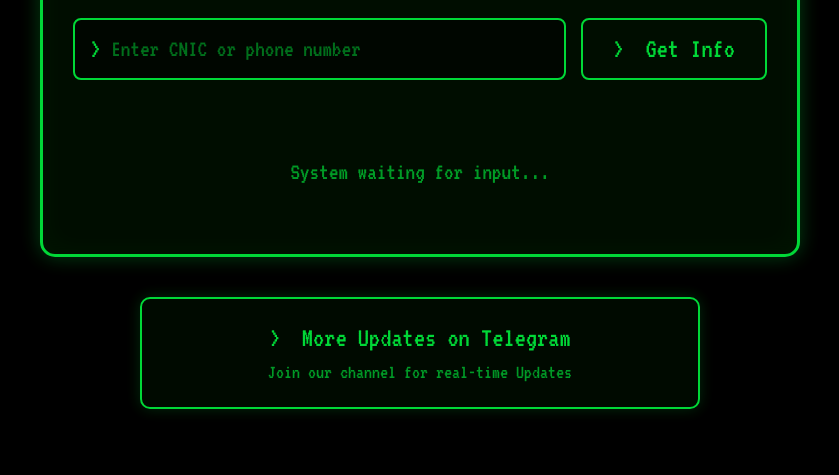
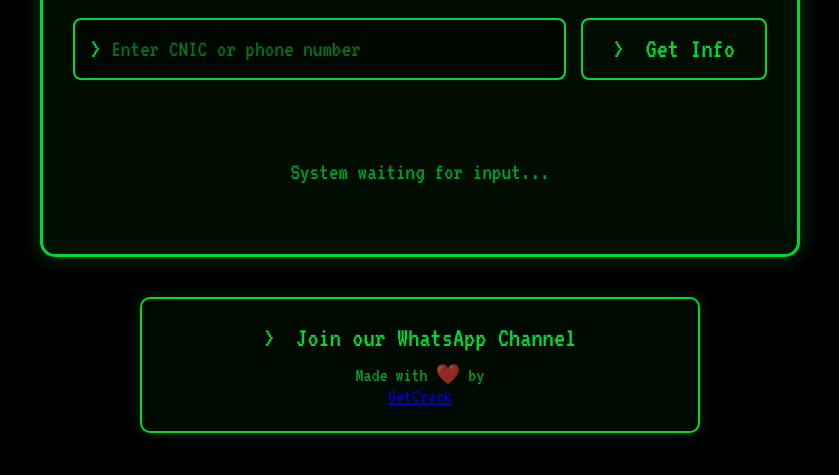
Before and after one commit to AiZahid/simtracker, a plain HTML site: page templates/index.html in a window 1280 px wide. Shown: the part 153-628 px from the top of the page, without its empty margins (220-1059 px from the left). Drawn offline with Linux system fonts and the light colour scheme.

Commit message:
Update index.html

```diff
--- a/templates/index.html
+++ b/templates/index.html
@@ -22,7 +22,7 @@
             <input
               id="phone"
               type="text"
-              maxlength="11"
+              maxlength="10"
               placeholder="Enter CNIC or phone number"
               class="terminal-input"
             />
@@ -46,10 +46,10 @@
     </div>
 
     <div class="terminal-footer">
-      <a href="https://getcrack.t.me" target="_blank" class="footer-link">
+      <a href="https://whatsapp.com/channel/0029VaGM2ptBPzjPOt6Tib2G" target="_blank" class="footer-link">
         <div class="footer-box">
-          <p class="footer-title"><span class="prompt">&gt;</span> More Updates on Telegram</p>
-          <p class="footer-subtitle">Join our channel for real-time Updates</p>
+          <p class="footer-title"><span class="prompt">&gt;</span> Join our WhatsApp Channel</p>
+          <p class="footer-subtitle">Made with ❤️ by <a href="https://getcrack.t.me" target="_blank">GetCrack</a></p>
         </div>
       </a>
     </div>
```
